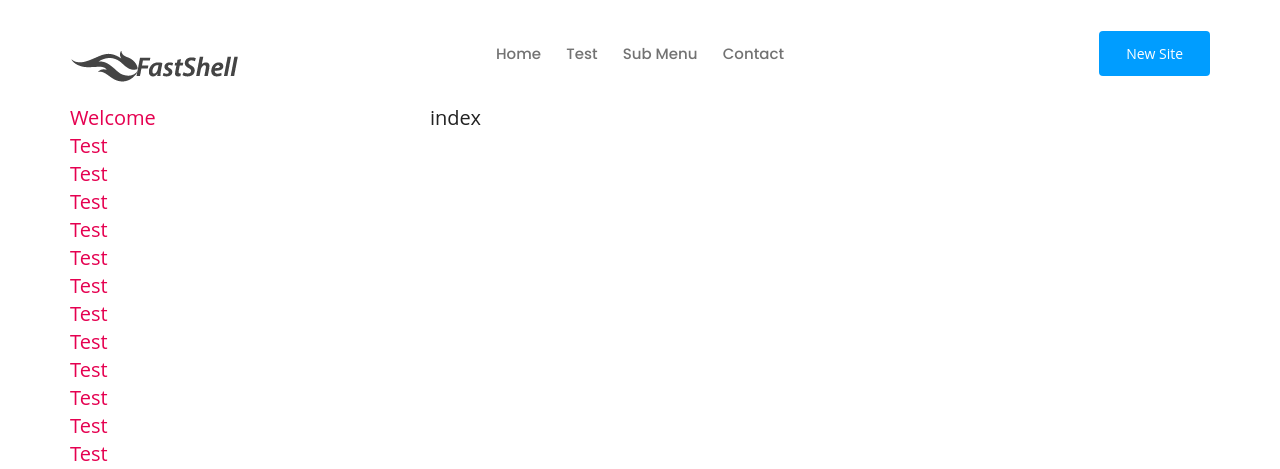
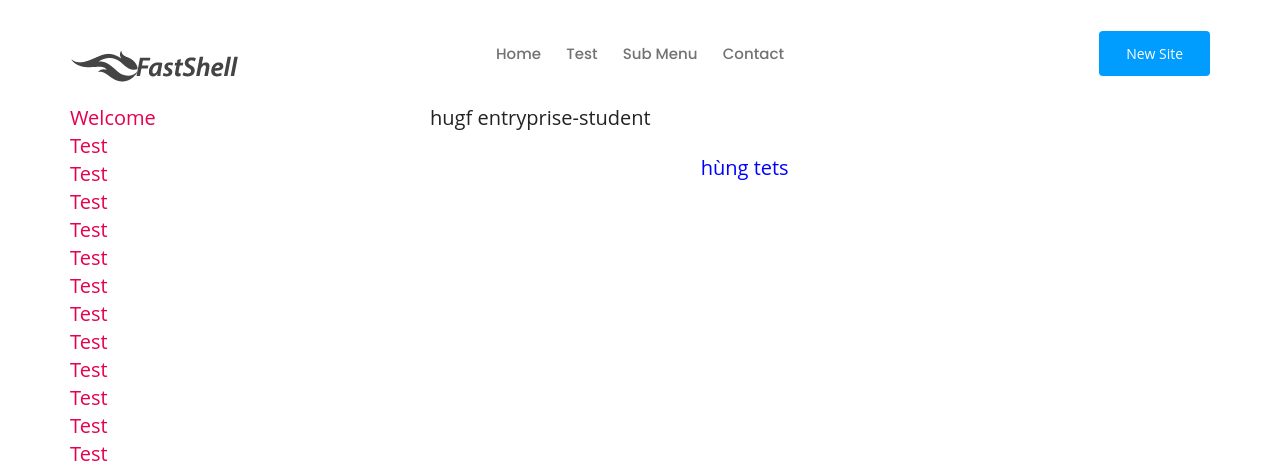
Before and after one commit to ngohuuphong/MP-FrontEnd-NewSite, a PHP site: page /index.php?page=entryprise-student in a window 1280 px wide. Shown: the top 469 px of the page. Run offline with PHP 8.4, Linux system fonts and the light colour scheme; style sheets or scripts are compiled from the project's sources.

Commit message:
update code setting

```diff
--- /dev/null
+++ b/assets/css/particle/entryprise-student.css
@@ -0,0 +1 @@
+.hung{background-color:"blue";color:#00f;padding:50px}.hung .ahihi{text-align:center;color:#ff0}
--- /dev/null
+++ b/assets/sass/particle/entryprise-student.scss
@@ -0,0 +1,11 @@
+$background : 'blue';
+
+.hung{
+    background-color: $background;
+    color: blue;
+    padding: 50px;
+    .ahihi{
+        text-align: center;
+        color: yellow
+    }
+}
--- a/config/config.php
+++ b/config/config.php
@@ -12,5 +12,6 @@ $cfg['site']['pages'] = [
     'page1',
     'page2',
     'page3',
+    'entryprise-student'
 ];
 ?>
--- a/index.php
+++ b/index.php
@@ -21,6 +21,9 @@
     <link rel="stylesheet" href="<?php echo $cfg['assest_path']['css']; ?>style.css">
     <link rel="stylesheet" href="<?php echo $cfg['site']['assest_path']; ?>css/main.css">
     <!-- <link rel="stylesheet" href="css/responsive.css"> -->
+    <?php if($_GET['page'] == 'entryprise-student'): ?>
+    <link rel="stylesheet" href="<?php echo $cfg['site']['assest_path']; ?>css/particle/entryprise-student.css"/>
+    <?php endif; ?>
 </head>
 
 <body>
--- a/layout/main_content.php
+++ b/layout/main_content.php
@@ -1,7 +1,8 @@
 <div class="row">
     <?php
+        $page = isset($_GET['page']) ? $_GET['page'] : null;
         if(isset($page)){
-            $page = $_GET['page'];
+
             if($page == null) {
                 $view = 'index';
             }else{
--- /dev/null
+++ b/pages/entryprise-student.php
@@ -0,0 +1,5 @@
+hugf entryprise-student
+
+<div class="hung">
+    hùng tets
+</div>
```
Also changed, not shown: Gulpfile.js (added, +19 -0 lines), package.json (added, +38 -0 lines).
